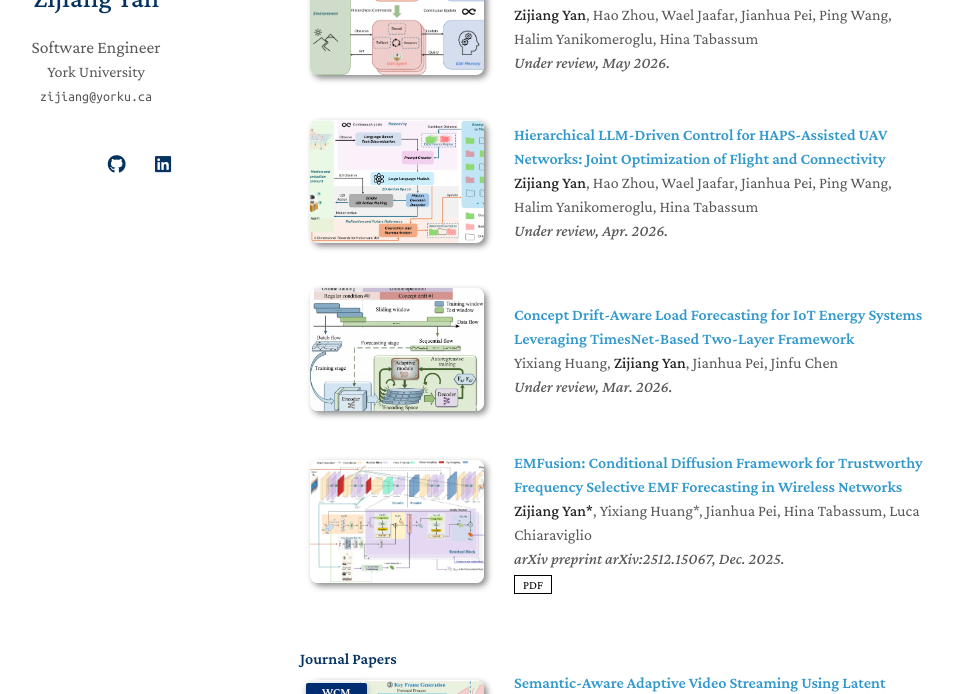
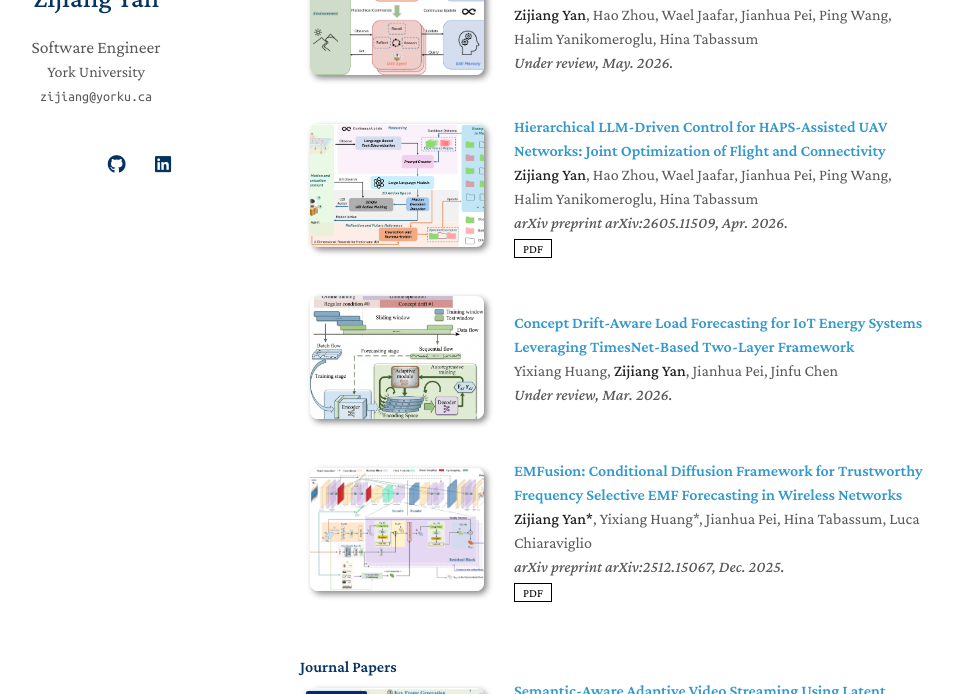
Before and after one commit to zijiang-yan/zijiang-yan.github.io, a Jekyll site: the page built from index.md, in a window 1280 px wide and 900 px high, scrolled down 1388 px, cut to the strip 206-900 px from the top of the window. Shown: the whole strip, without its empty margins (180-1133 px from the left). Built offline with Jekyll 4.4.1, drawn with Linux system fonts in a browser that asks for light colours; a style sheet for code colours, icons or effects is not loaded; our own code applies the rules of GitHub Pages for plain Markdown files.

Commit message:
add uav llm pdf and correct emfusion

```diff
--- a/_data/publications.yml
+++ b/_data/publications.yml
@@ -2,7 +2,7 @@ preprints:
   - title: "Intelligent Multi-UAV Navigation in ITNTNs: A Hierarchical LLM Approach"
     authors: <strong>Zijiang Yan</strong>, Hao Zhou, Wael Jaafar, Jianhua Pei, Ping Wang, Halim Yanikomeroglu, Hina Tabassum
     # conference_short: Under Review
-    conference: Under review, May 2026.
+    conference: Under review, May. 2026.
     # pdf:
     image: ./assets/img/publications/globecom26.png
     # notes: Preprint
@@ -10,8 +10,8 @@ preprints:
   - title: "Hierarchical LLM-Driven Control for HAPS-Assisted UAV Networks: Joint Optimization of Flight and Connectivity"
     authors: <strong>Zijiang Yan</strong>, Hao Zhou, Wael Jaafar, Jianhua Pei, Ping Wang, Halim Yanikomeroglu, Hina Tabassum
     # conference_short: Under Review
-    conference: Under review, Apr. 2026.
-    # pdf:
+    conference: arXiv preprint arXiv:2605.11509, Apr. 2026.
+    pdf: https://arxiv.org/pdf/2605.11509
     image: ./assets/img/publications/tmc26.png
     # notes: Preprint
 
```
Also changed, not shown: 1 other file.
